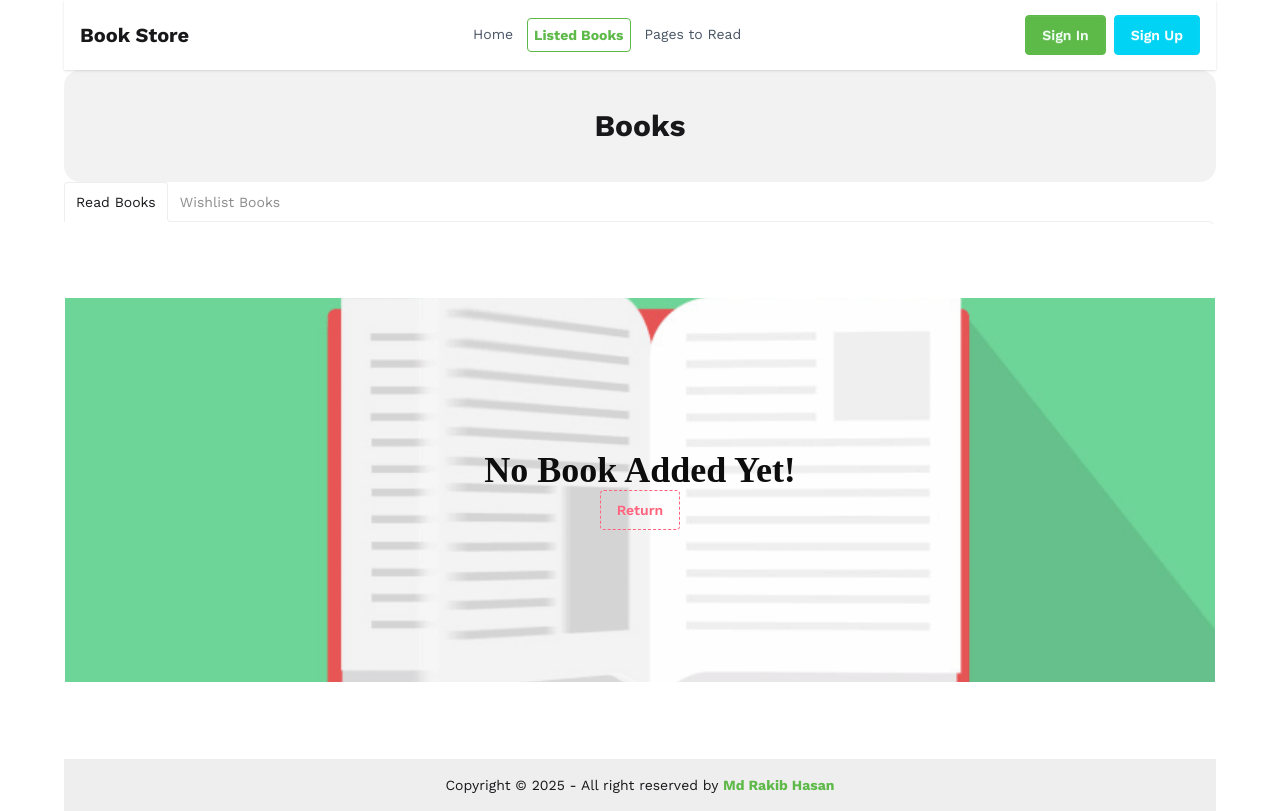
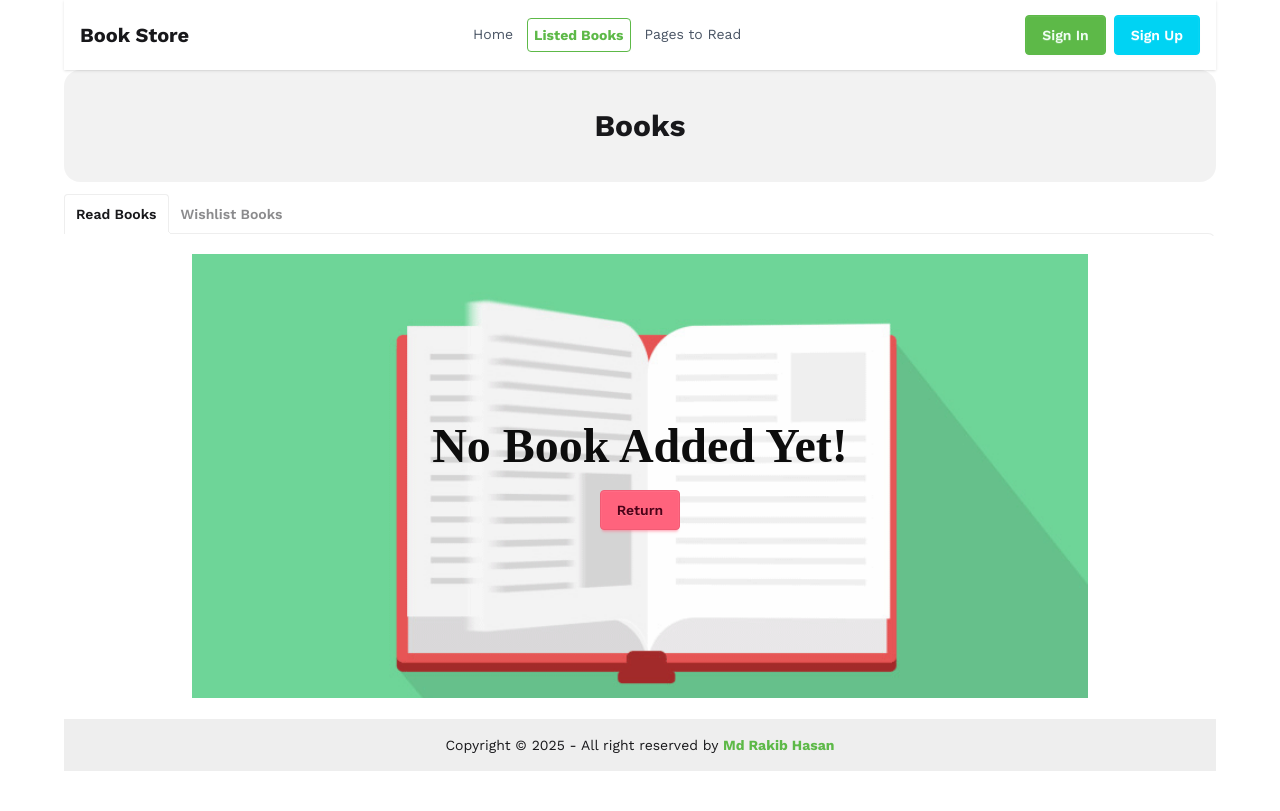
Before and after one commit to rakib-hasan-78/book-store, a React (Vite) app: page /listed-books in a window 1280 px wide. Built offline with nearby package versions, Linux system fonts and the light colour scheme; a web font is replaced by a local one.

Commit message:
info card design done

```diff
--- a/src/components/EmptyState/EmptyState.jsx
+++ b/src/components/EmptyState/EmptyState.jsx
@@ -4,15 +4,21 @@ import { useNavigate } from 'react-router-dom';
 
 const EmptyState = () => {
     const returnNavigate = useNavigate();
+
     return (
         <div
-        className="w-full py-38 my-14 flex flex-wrap flex-col items-center justify-center bg-cover bg-center bg-no-repeat relative z-10 before:content-[''] before:absolute before:top-0 before:left-0 before:w-full before:h-full before:bg-stone-200/5 before:bg-opacity-40 before:-z-10"
-        style={{ backgroundImage: `url(${emptyState})` }}
+            className="w-full max-w-4xl mx-auto  py-42  flex flex-col items-center justify-center text-center bg-cover bg-center bg-no-repeat relative z-10 before:content-[''] before:absolute before:top-0 before:left-0 before:w-full before:h-full before:bg-stone-200/5 before:bg-opacity-40 before:-z-10"
+            style={{ backgroundImage: `url(${emptyState})` }}
         >
-         <h3 className='font-serif capitalize font-bold text-4xl text-title'>
-         no book added yet!
-         </h3>
-         <button onClick={()=>returnNavigate(-1)} className="btn btn-dash btn-error capitalize hover:text-red-50">return</button>
+            <h3 className="font-serif font-bold text-2xl sm:text-3xl md:text-4xl lg:text-5xl text-title capitalize mb-5">
+                no book added yet!
+            </h3>
+            <button
+                onClick={() => returnNavigate(-1)}
+                className="btn btn-error capitalize hover:text-white transition-all duration-300"
+            >
+                return
+            </button>
         </div>
     );
 };
--- a/src/components/InfoCard/InfoCard.jsx
+++ b/src/components/InfoCard/InfoCard.jsx
@@ -1,18 +1,21 @@
 import React from 'react';
 import { SlLocationPin } from "react-icons/sl";
 import { HiOutlineUsers } from "react-icons/hi";
-
+import { FiUsers } from "react-icons/fi";
+import { RiFilePaper2Line } from "react-icons/ri";
+import { CiBookmark } from "react-icons/ci";
+import { RiDeleteBin6Line } from "react-icons/ri";
 
 const InfoCard = ({book}) => {
-    const {author, bookName, category, image, rating, tags, yearOfPublishing, totalPages} = book;
+    const {author, bookName, category, image, rating, tags, yearOfPublishing, totalPages, publisher} = book;
     return (
         <div
-        className='w-full h-72 border border-gray-200/90 rounded-2xl flex items-center px-5 space-x-6'>
+        className='w-10/12 h-72 border border-gray-200/90 rounded-2xl flex items-center px-5 space-x-6'>
             <div className='w-56 h-56 bg-hero rounded-2xl flex items-center justify-center'>
                 <img className='w-32 h-44' src={image} alt="#" />
             </div>
             {/* reading book info */}
-            <div className='h-56 flex flex-col space-y-4'>
+            <div className='h-56 flex flex-col space-y-4 w-full'>
                 <h3 className='font-serif capitalize text-2xl font-bold mb-3'>{bookName}</h3>
                 <h4 className='capitalize font-medium text-base text-title/70'>by : {author}</h4>
                 <div className='w-full h-auto flex items-center justify-start space-x-5'>
@@ -28,12 +31,54 @@ const InfoCard = ({book}) => {
                     </div>
                     <div className='flex flex-col space-y-4'>
                         {/* publishing year */}
-                        <div className='flex items-center space-x-3 text-base capitalize font-medium text-title/70'>
+                        <div className='flex items-center space-x-3 text-base capitalize font-medium text-title/50'>
                             <SlLocationPin />
                             <h5>year of publishing : {yearOfPublishing}</h5>
                         </div>
                     </div>
                 </div>
+                 <div className='flex flex-col space-y-4'>
+                        {/* publisher */}
+                        <div className='flex items-center space-x-3 text-base capitalize font-medium text-title/40'>
+                            <FiUsers />
+                            <h5>Publisher : {publisher}</h5>
+                            <div className='flex space-x-3 items-center'>
+                            <RiFilePaper2Line />
+                            <h5>Page: {totalPages}</h5>
+                            </div>
+                        </div>
+                    </div>
+                     <div className='flex flex-col'>
+                        {/* divider */}
+                        <div className='flex items-center space-x-3 text-base capitalize font-medium text-title/70'>
+                            <div className="divider w-full -mt-1.5"></div>
+                        </div>
+                    </div>
+                    <div className='flex flex-col -mt-6'>
+                        <div className="flex items-center space-x-3">
+                            <button
+                            className="btn btn-soft btn-info font-normal rounded-4xl px-6 text-info hover:text-blue-100 -py-5">
+                            Category:   {category}
+                            </button>
+
+                            <button
+                            className="btn btn-soft btn-warning font-normal rounded-4xl px-4 text-warning hover:text-yellow-100 -py-5">
+                            Rating: {rating}
+                            </button>
+
+                            <button
+                            className="btn btn-success font-normal rounded-4xl px-6 text-base-100 hover:text-blue-100 -py-5">
+                            View Details
+                            </button>
+
+                            <button className="btn btn-soft btn-secondary font-medium"><CiBookmark /></button>
+
+                            <button className="btn btn-circle btn-error text-red-100 hover:text-base-200">
+                            <RiDeleteBin6Line />
+                            </button>
+
+                        </div>
+                    </div>
             </div>
         </div>
     );
--- a/src/components/Tab/Tab.jsx
+++ b/src/components/Tab/Tab.jsx
@@ -10,7 +10,7 @@ const Tab = () => {
         <div>
             {/* name of each tab group should be unique */}
             <div className="tabs tabs-lift">
-            <label className="tab">
+            <label className="tab font-semibold">
                 <input type="radio" name="my_tabs_4" defaultChecked  />
                 Read Books
             </label>
@@ -23,7 +23,7 @@ const Tab = () => {
                 </div>
             </div>
 
-            <label className="tab">
+            <label className="tab font-semibold">
                 <input type="radio" name="my_tabs_4" />
                 Wishlist Books
             </label>
--- a/src/pages/Books/Books.jsx
+++ b/src/pages/Books/Books.jsx
@@ -6,7 +6,7 @@ const Books = () => {
 
     return (
         <div className='w-full h-auto'>
-           <PageHero className={`flex items-center justify-center`}>
+           <PageHero className={`flex items-center justify-center mb-3`}>
             <h2 className='text-3xl font-bold'>Books</h2>
            </PageHero>
            <Tab />
```
